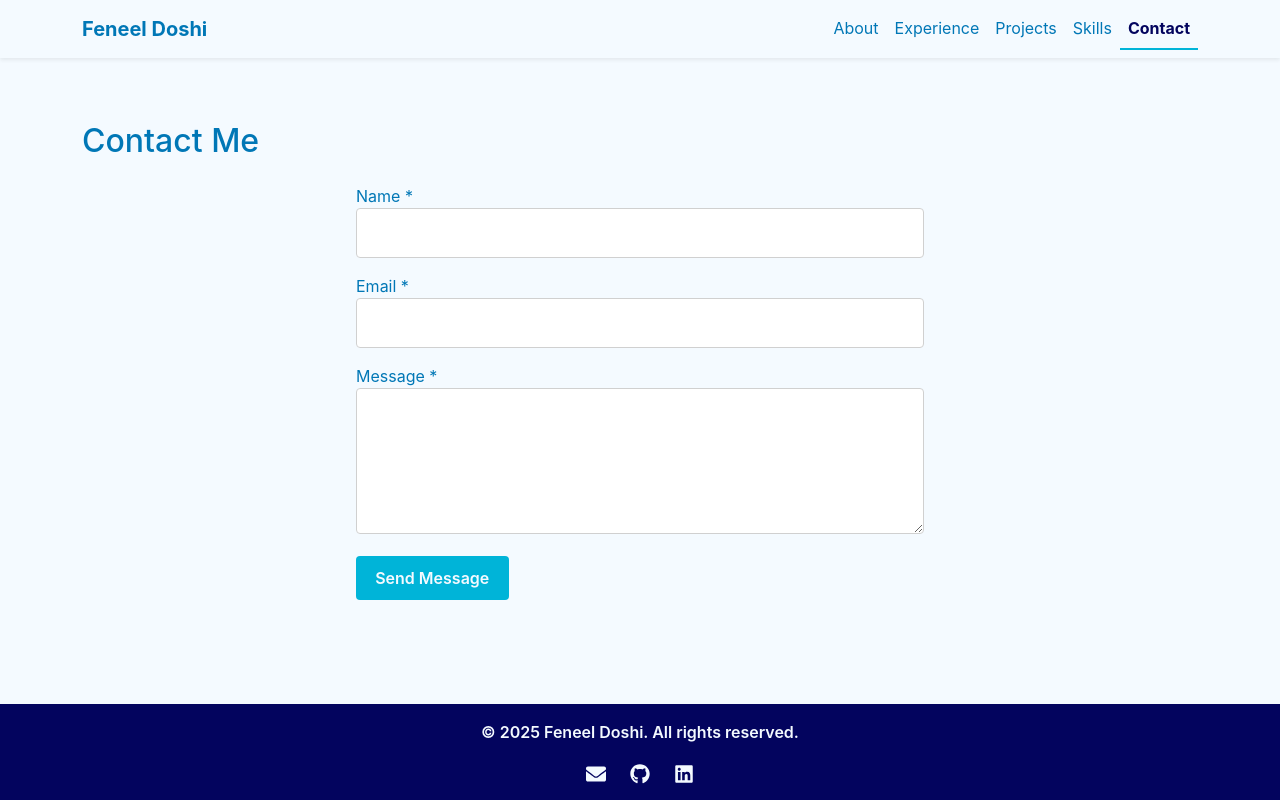
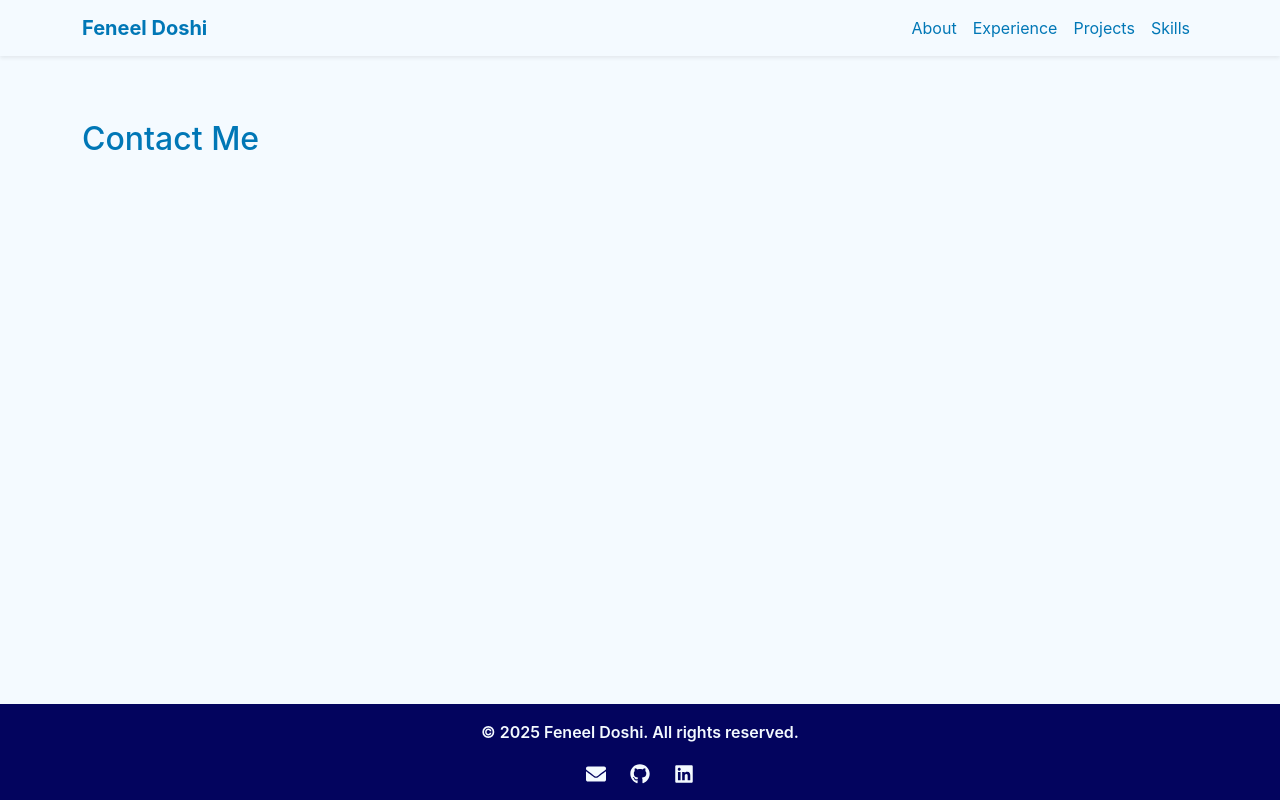
Before and after one commit to feneel/feneel.github.io, a Next.js app: page /contact in a window 1280 px wide. Built offline with nearby package versions, Linux system fonts and the light colour scheme.

Commit message:
Commenting ContactForm: TBD

```diff
--- a/app/contact/page.tsx
+++ b/app/contact/page.tsx
@@ -4,7 +4,7 @@ export default function Contact() {
   return (
     <section className="container py-5">
       <h2 data-aos="fade-up">Contact Me</h2>
-      <ContactForm />
+      {/* <ContactForm /> */}
     </section>
   );
 }
--- a/components/Navbar/Navbar.tsx
+++ b/components/Navbar/Navbar.tsx
@@ -14,7 +14,7 @@ export default function Navbar() {
     { name: "Experience", href: "/experience" },
     { name: "Projects", href: "/projects" },
     { name: "Skills", href: "/skills" },
-    { name: "Contact", href: "/contact" },
+    // { name: "Contact", href: "/contact" },
   ];
 
   return (
```
